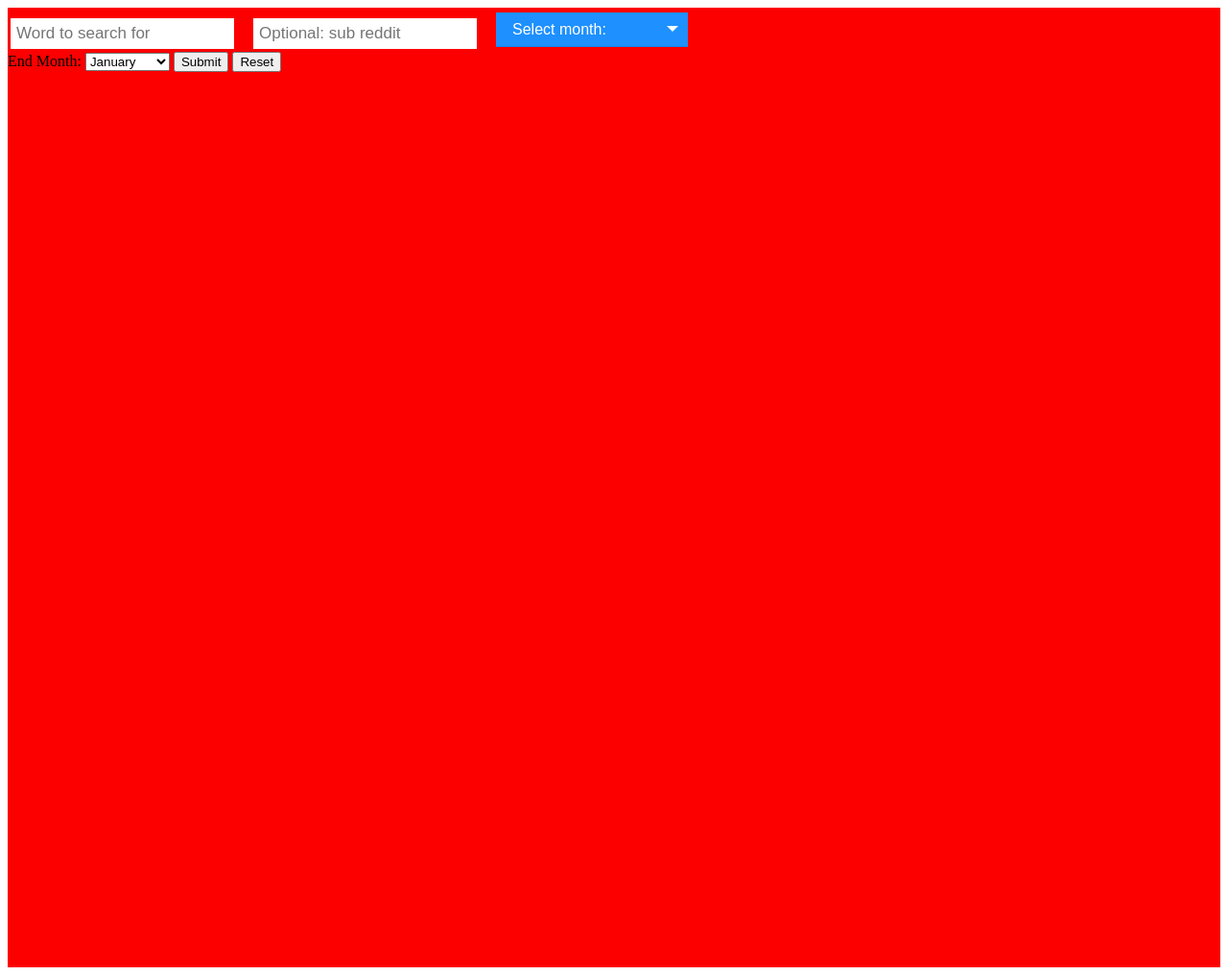
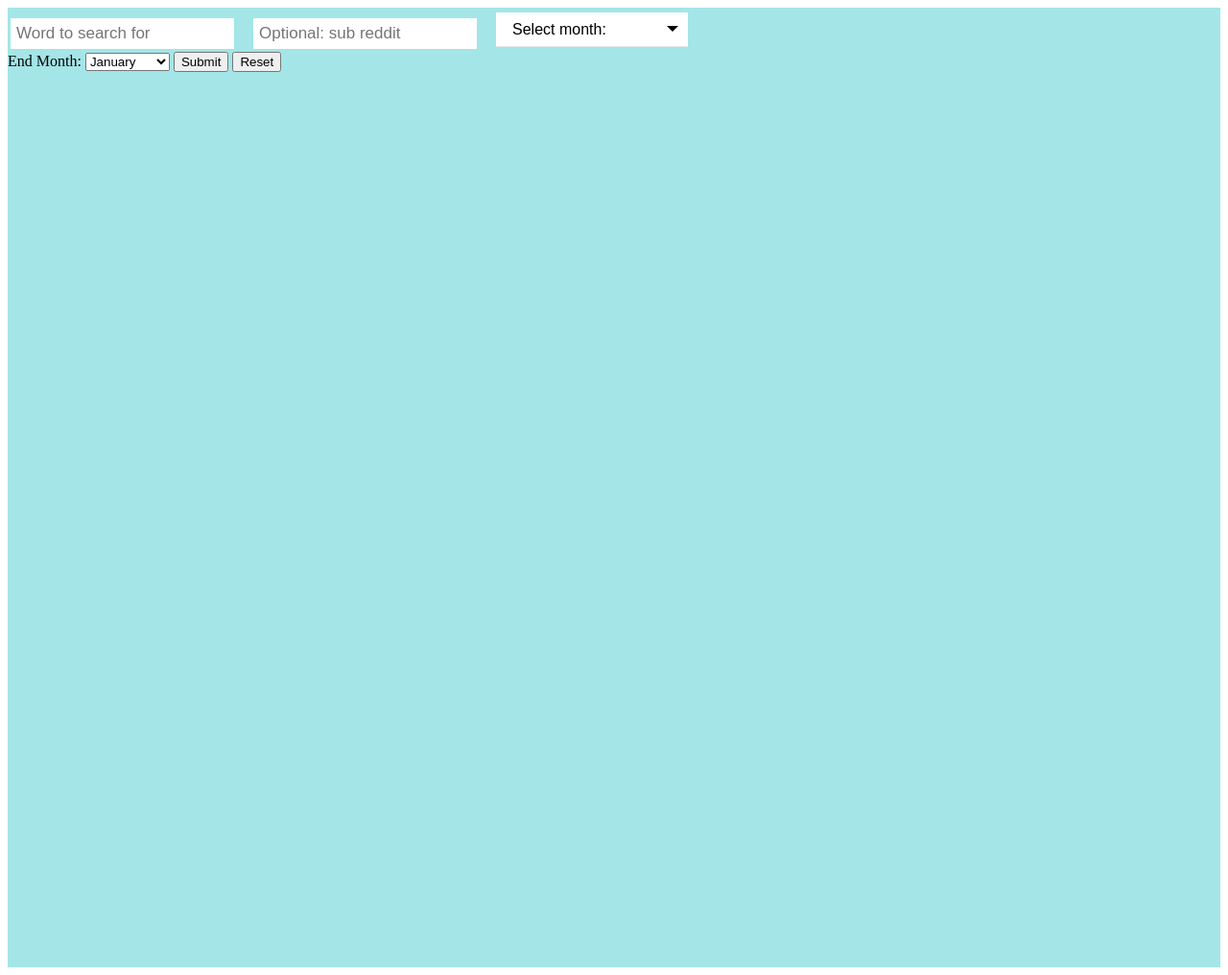
Before and after one commit to JRice15/sentimental, a Flask app: template templates/index.html in a window 1280 px wide. Shown: the whole page at 96% size. Run offline with Flask 2, Linux system fonts and the light colour scheme; the template is opened without the code that fills it, so the values that code supplies are empty.

Commit message:
new color

```diff
--- a/static/css/style.css
+++ b/static/css/style.css
@@ -3,7 +3,7 @@
 
 .topnav {
     overflow: hidden;
-    background-color: #fc0000;
+    background-color: #a4e5e7;
   }
 
 /* Style the links inside the navigation bar */
@@ -39,9 +39,6 @@
   font-size: 17px;
 }
 
-select .custom-select {
-  margin-top: 8px;
-}
 
 /* When the screen is less than 600px wide, stack the links and the search field vertically instead of horizontally */
 @media screen and (max-width: 600px) {
@@ -70,7 +67,7 @@ select .custom-select {
 }
 
 .select-selected {
-  background-color: DodgerBlue;
+  background-color: white;
 }
 
 /*style the arrow inside the select element:*/
@@ -82,18 +79,18 @@ select .custom-select {
   width: 0;
   height: 0;
   border: 6px solid transparent;
-  border-color: #fff transparent transparent transparent;
+  border-color: rgb(0, 0, 0) transparent transparent transparent;
 }
 
 /*point the arrow upwards when the select box is open (active):*/
 .select-selected.select-arrow-active:after {
-  border-color: transparent transparent #fff transparent;
+  border-color: transparent transparent rgb(0, 0, 0) transparent;
   top: 7px;
 }
 
 /*style the items (options), including the selected item:*/
 .select-items div,.select-selected {
-  color: #ffffff;
+  color: black;
   padding: 8px 16px;
   border: 1px solid transparent;
   border-color: transparent transparent rgba(0, 0, 0, 0.1) transparent;
@@ -104,7 +101,7 @@ select .custom-select {
 /*style items (options):*/
 .select-items {
   position: absolute;
-  background-color: DodgerBlue;
+  background-color: white;
   top: 100%;
   left: 0;
   right: 0;
```
